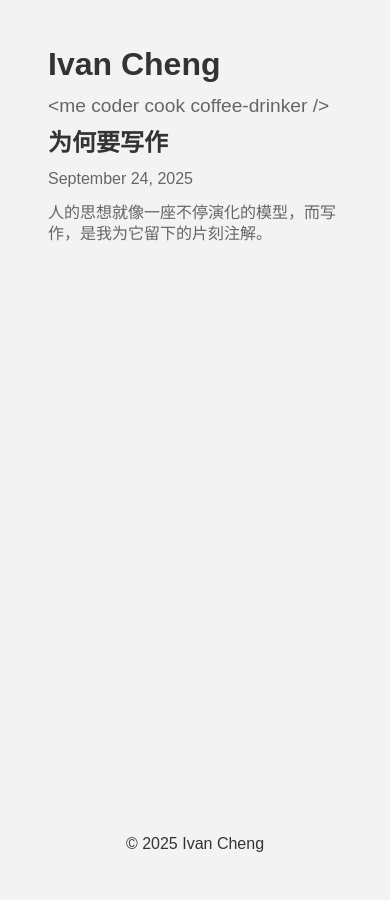
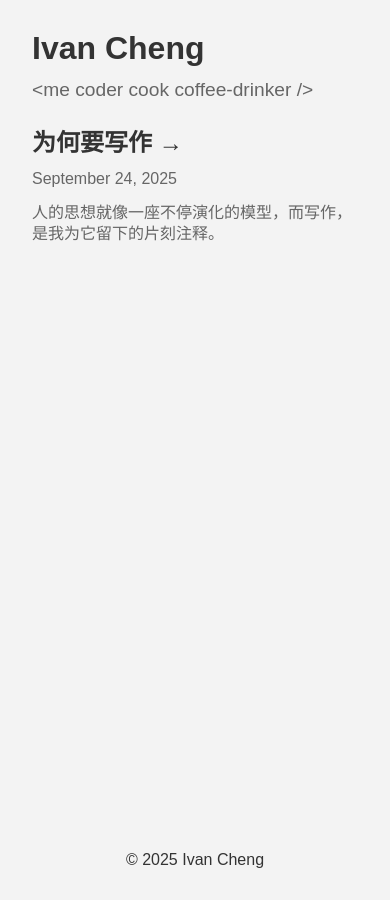
Before and after one commit to sschengyf/my-website, a Jekyll site: the page built from app/index.html, in a window 390 px wide. Built offline with Jekyll 4.4.1, drawn with Linux system fonts in a browser that asks for light colours; some web fonts are replaced.

Commit message:
fix: update styles for mobile screen (#7)

```diff
--- a/app/_layouts/page.html
+++ b/app/_layouts/page.html
@@ -7,7 +7,7 @@
     <div class="page-layout">
       <header>
         <nav class="navigation-bar">
-          <a href="/">Home</a>
+          <a href="/">&#8592; Home</a>
         </nav>
       </header>
       <h1 class="page-title">{{ page.title }}</h1>
--- a/app/_layouts/post.html
+++ b/app/_layouts/post.html
@@ -7,7 +7,7 @@
     <div class="post-layout">
       <header>
         <nav class="navigation-bar">
-          <a href="/">Home</a>
+          <a href="/">&#8592; Home</a>
         </nav>
       </header>
       <article class="post">
--- a/app/_posts/2025-09-24-why-writting.md
+++ b/app/_posts/2025-09-24-why-writting.md
@@ -1,7 +1,7 @@
 ---
 layout: post
 title: '为何要写作'
-caption: '人的思想就像一座不停演化的模型，而写作，是我为它留下的片刻注解。'
+caption: '人的思想就像一座不停演化的模型，而写作，是我为它留下的片刻注释。'
 author: Ivan Cheng
 date: 2025-09-24 00:24 +0000
 categories: Writing
--- a/app/assets/css/styles.scss
+++ b/app/assets/css/styles.scss
@@ -14,7 +14,8 @@ a {
   all: unset;
   cursor: pointer;
 
-  &:hover {
+  &:hover,
+  &:active {
     text-decoration: underline;
     text-decoration-color: #333;
     text-underline-offset: 4px;
@@ -24,7 +25,7 @@ a {
 .container {
   width: 100%;
   min-height: 100vh;
-  padding: 3rem;
+  padding: 2rem;
   box-sizing: border-box;
   display: flex;
   flex-flow: column nowrap;
@@ -61,6 +62,7 @@ a {
       justify-content: flex-start;
       height: 100%;
       width: 100%;
+      margin-bottom: 1rem;
 
       @include biggerThan(sm) {
         width: 300px;
--- a/app/index.html
+++ b/app/index.html
@@ -7,7 +7,7 @@ layout: home
 {% for post in site.posts limit:3 %}
 <article class="post">
   <header class="post-header">
-    <a href="{{post.url}}"><h2>{{ post.title }}</h2></a>
+    <a href="{{post.url}}"><h2>{{ post.title }} &#8594;</h2></a>
   </header>
   <p class="post-meta">
     <time datetime="{{ post.date | date_to_xmlschema }}"
```
